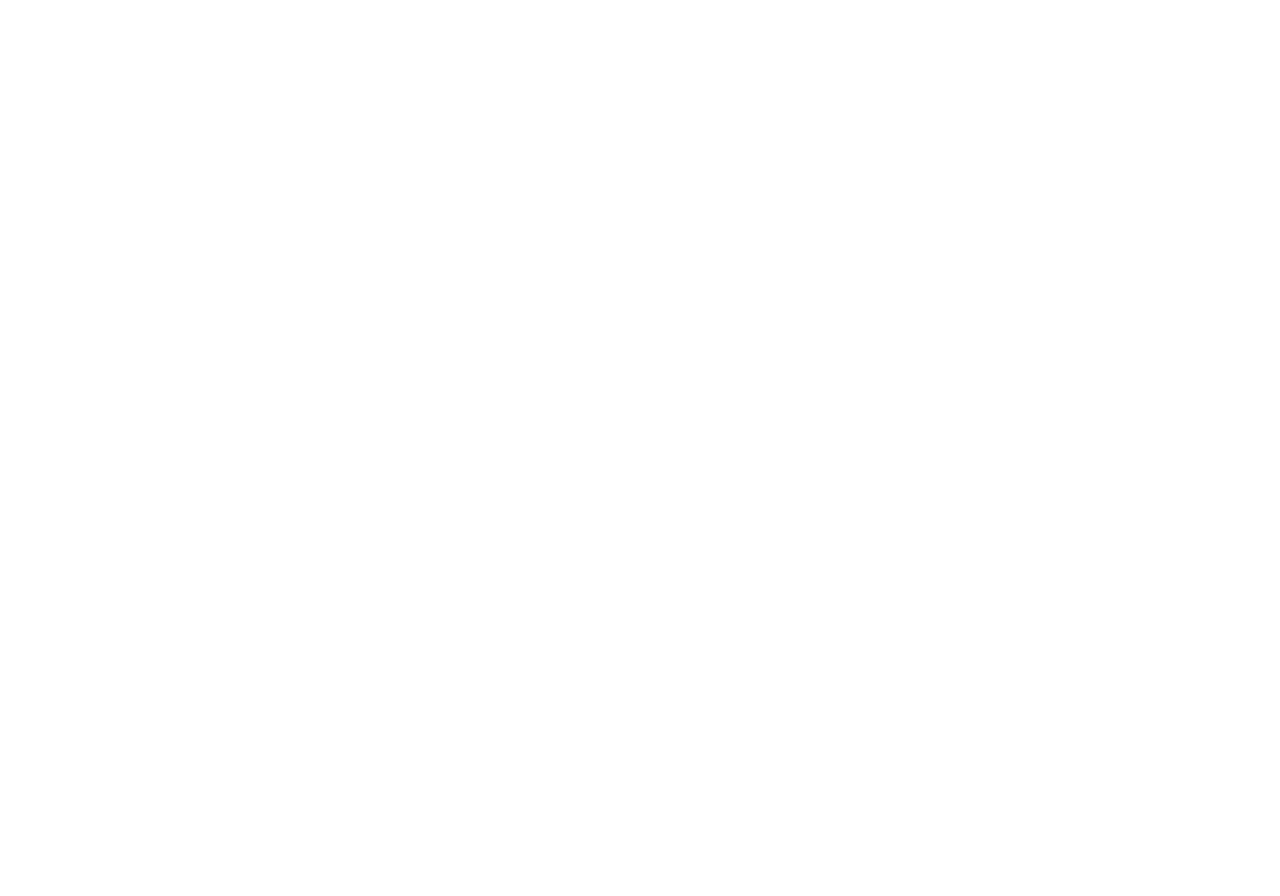
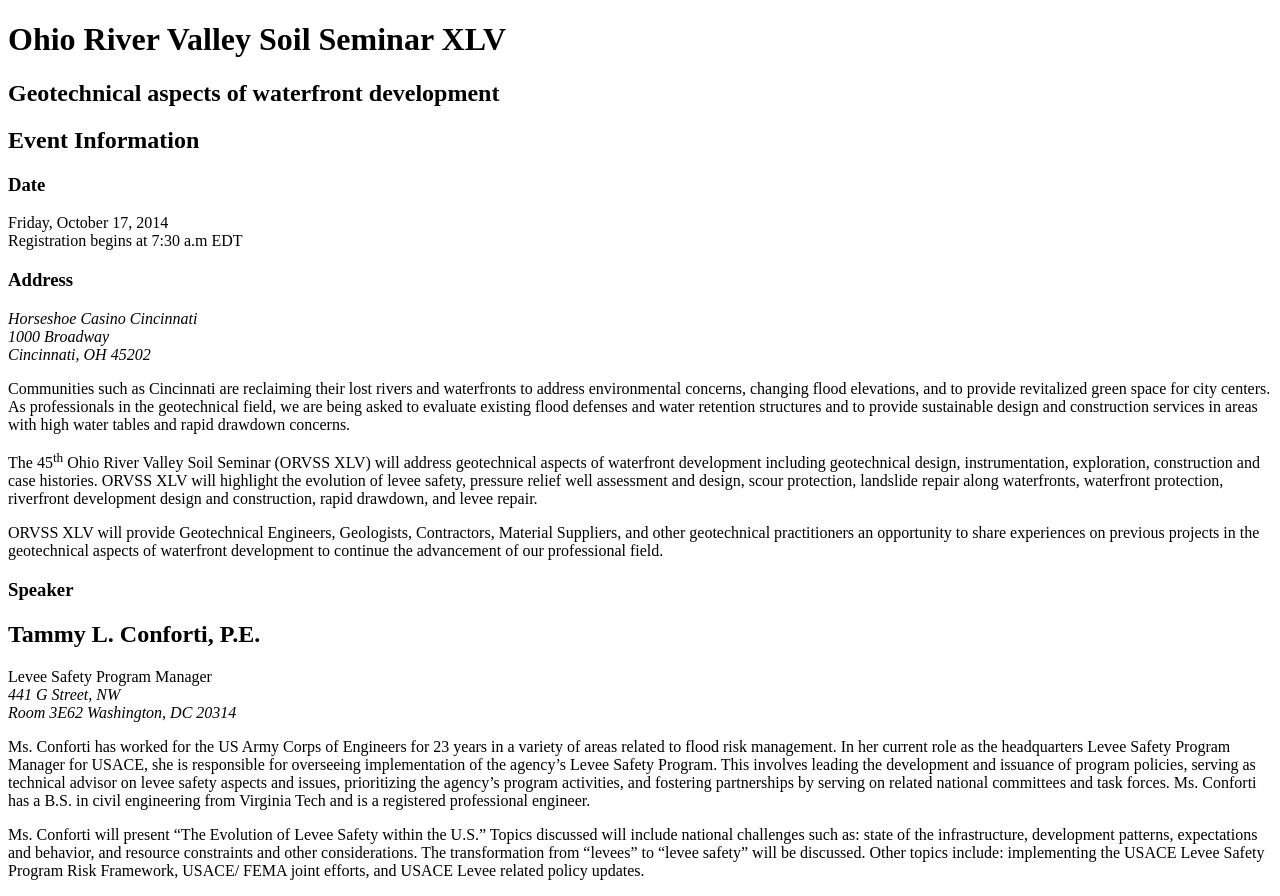
Before and after one commit to cincyasce/orvss-2014, a website: page index.html in a window 1280 px wide. Before the commit the page ends 800 px from the top, so only its background shows below. Drawn offline with Linux system fonts and the light colour scheme.

Commit message:
adding speaker and markup

```diff
--- a/index.html
+++ b/index.html
@@ -2,13 +2,48 @@
 <html lang="en">
   <head prefix="og: http://ogp.me/ns#">
     <meta charset="utf-8">
-    <title>Ohio River Valley Soil Seminar 2014</title>
+    <title>Ohio River Valley Soil Seminar XLV</title>
     <meta http-equiv="X-UA-Compatible" content="IE=edge">
     <meta name="viewport" content="width=device-width,initial-scale=1">
     <meta name="format-detection" content="telephone=no">
-    <meta property="og:title" content="Ohio River Valley Soil Seminar 2014">
+    <meta property="og:title" content="Ohio River Valley Soil Seminar XLV">
     <meta property="og:locale" content="en_US">
+    <meta property="og:description" content="Geotechnical aspects of waterfront development" />
   </head>
-  <body>
+  <body itemscope="http://schema.org/Event">
+    <meta itemprop="eventStatus" content="http://schema.org/EventScheduled">
+    <div class="page-wrapper">
+      <h1 itemprop="name">Ohio River Valley Soil Seminar XLV</h1>
+      <h2>Geotechnical aspects of waterfront development</h2>
+      <h2>Event Information</h2>
+      <h3>Date</h3>
+      <time itemprop="startDate" datetime="2014-10-17T21:30Z">Friday, October 17, 2014</time><br>
+      Registration begins at 7:30 a.m EDT
+      <h3>Address</h3>
+      <address itemprop="location" itemscope itemtype="http://schema.org/Place">
+        <span itemprop="name">Horseshoe Casino Cincinnati</span>
+        <div itemprop="address" itemscope itemtype="http://schema.org/PostalAddress">
+          <span itemprop="streetAddress">1000 Broadway</span><br>
+          <span itemprop="addressLocality">Cincinnati</span>, <span itemprop="addressRegion">OH</span> <span itemprop="postalCode">45202</span><br>
+        </div>
+      </address>
+      <p>Communities such as Cincinnati are reclaiming their lost rivers and waterfronts to address environmental concerns, changing flood elevations, and to provide revitalized green space for city centers. As professionals in the geotechnical field, we are being asked to evaluate existing flood defenses and water retention structures and to provide sustainable design and construction services in areas with high water tables and rapid drawdown concerns.</p>
+      <p>The 45<sup>th</sup> Ohio River Valley Soil Seminar (ORVSS XLV) will address geotechnical aspects of waterfront development including geotechnical design, instrumentation, exploration, construction and case histories. ORVSS XLV will highlight the evolution of levee safety, pressure relief well assessment and design, scour protection, landslide repair along waterfronts, waterfront protection, riverfront development design and construction, rapid drawdown, and levee repair.</p>
+      <p>ORVSS XLV will provide Geotechnical Engineers, Geologists, Contractors, Material Suppliers, and other geotechnical practitioners an opportunity to share experiences on previous projects in the geotechnical aspects of waterfront development to continue the advancement of our professional field.</p>
+
+      <h3>Speaker</h3>
+
+      <section itemprop="performer" itemscope itemtype="http://schema.org/Person">
+        <h1><span itemprop="name">Tammy L. Conforti</span>, <span itemprop="honorificSuffix">P.E.</span></h1>
+        <span itemprop="jobTitle">Levee Safety Program Manager</span>
+        <address itemprop="address" itemscope itemtype="http://schema.org/PostalAddress">
+          <span itemprop="streetAddress">441 G Street, NW<br>Room 3E62</span>
+          <span itemprop="addressLocality">Washington</span>, <span itemprop="addressRegion">DC</span> <span itemprop="postalCode">20314</span>
+        </address>
+
+        <p>Ms. Conforti has worked for the US Army Corps of Engineers for 23 years in a variety of areas related to flood risk management. In her current role as the headquarters Levee Safety Program Manager for USACE, she is responsible for overseeing implementation of the agency’s Levee Safety Program. This involves leading the development and issuance of program policies, serving as technical advisor on levee safety aspects and issues, prioritizing the agency’s program activities, and fostering partnerships by serving on related national committees and task forces. Ms. Conforti has a B.S. in civil engineering from Virginia Tech and is a registered professional engineer.</p>
+        <p>Ms. Conforti will present “The Evolution of Levee Safety within the U.S.” Topics discussed will include national challenges such as: state of the infrastructure, development patterns, expectations and behavior, and resource constraints and other considerations. The transformation from “levees” to “levee safety” will be discussed. Other topics include: implementing the USACE Levee Safety Program Risk Framework, USACE/ FEMA joint efforts, and USACE Levee related policy updates.</p>
+      </section>
+    </div>
   </body>
 </html>
```
